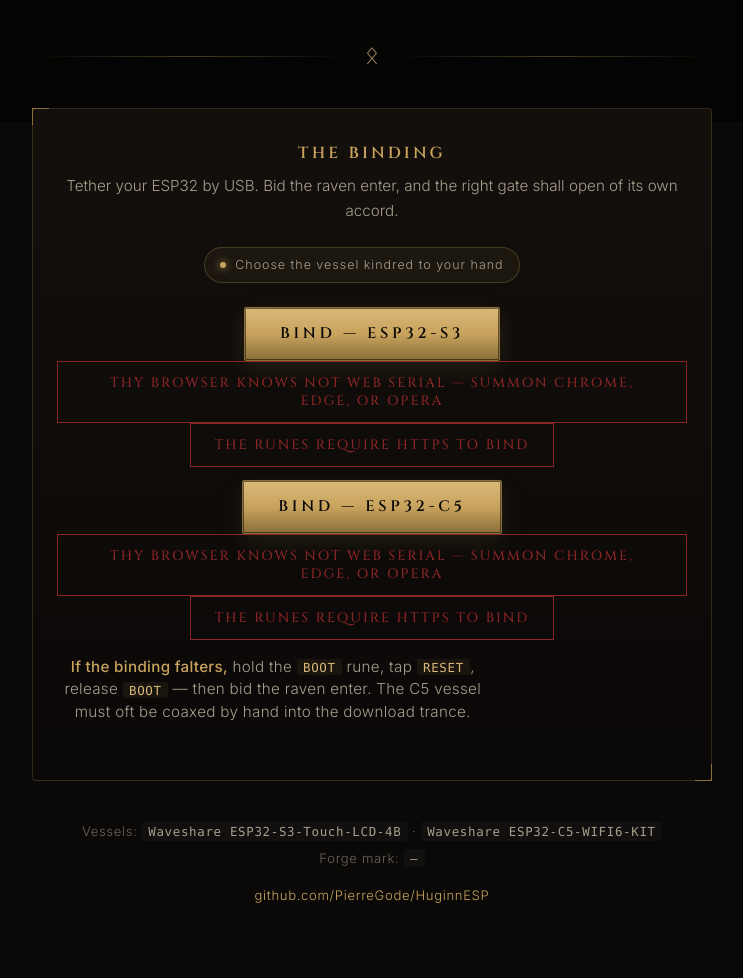
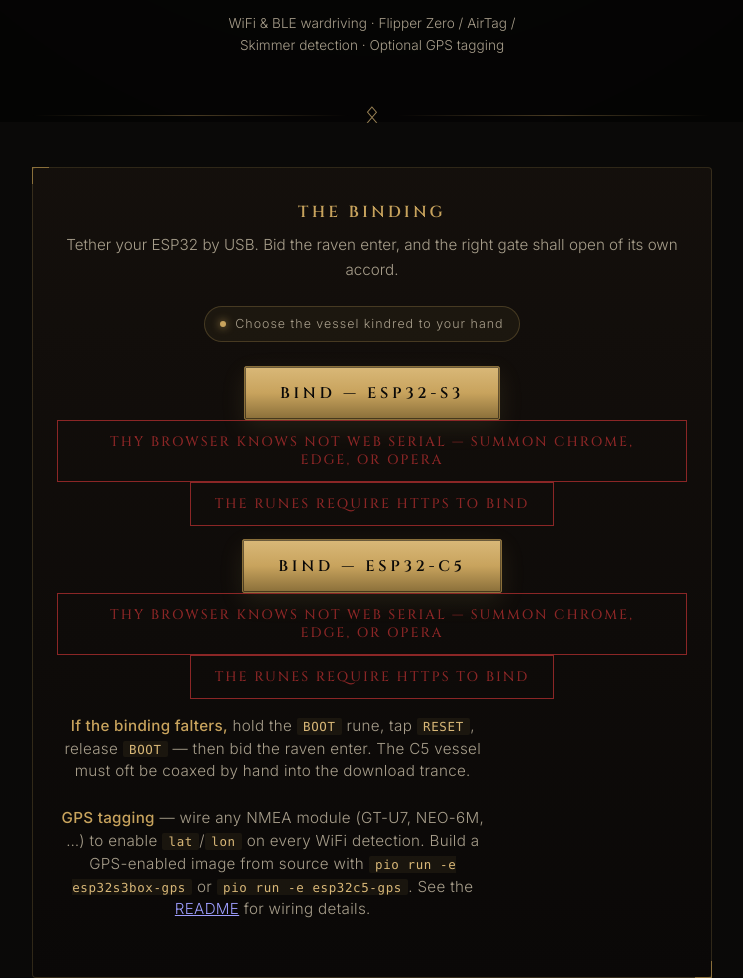
Before and after one commit to PierreGode/HuginnESP, a plain HTML site: page docs/index.html in a window 1280 px wide. Shown: the part 678-1656 px from the top of the page, without its empty margins (268-1011 px from the left). Drawn offline with Linux system fonts and the light colour scheme; no server answers.

Commit message:
docs: add GPS support to architecture diagram and web flasher page

```diff
--- a/docs/index.html
+++ b/docs/index.html
@@ -362,6 +362,9 @@
           <em>Huginn</em>, thought, and <em>Muninn</em>, memory.
           Bind one now to your vessel.
         </p>
+        <p class="verse" style="font-size: 0.85rem; margin-top: 0.5rem;">
+          WiFi &amp; BLE wardriving &middot; Flipper&nbsp;Zero / AirTag / Skimmer detection &middot; Optional GPS tagging
+        </p>
       </header>
 
       <div class="divider" aria-hidden="true">
@@ -408,6 +411,15 @@
           The C5 vessel must oft be coaxed by hand into the download trance.
         </p>
 
+        <p class="rite" style="margin-top: 0.75rem;">
+          <strong>GPS tagging</strong> &mdash; wire any NMEA module (GT-U7, NEO-6M, …) to enable
+          <code>lat</code>/<code>lon</code> on every WiFi detection. Build a GPS-enabled image
+          from source with <code>pio run -e esp32s3box-gps</code> or
+          <code>pio run -e esp32c5-gps</code>. See the
+          <a href="https://github.com/PierreGode/HuginnESP#gps-wiring-optional">README</a>
+          for wiring details.
+        </p>
+
         <div id="browserWarn" class="browser-warn">
           Web Serial is only spoken by Chromium-born browsers (Chrome, Edge, Opera) on desktop.
         </div>
```
Also changed, not shown: 1 other file.
